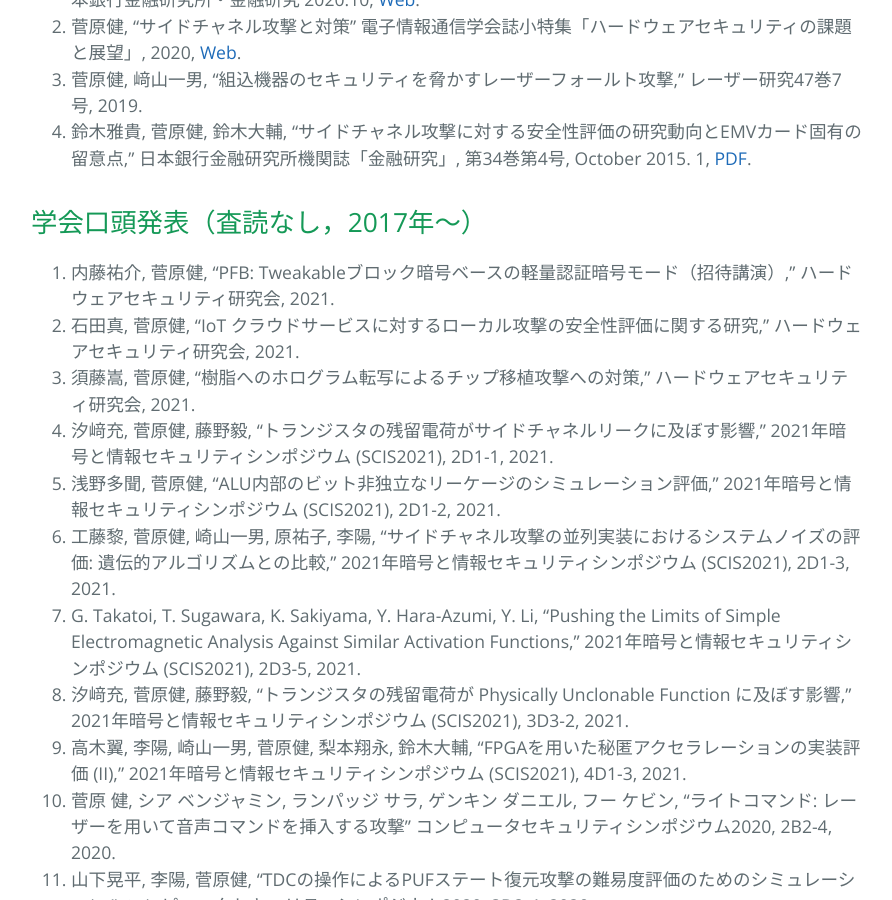
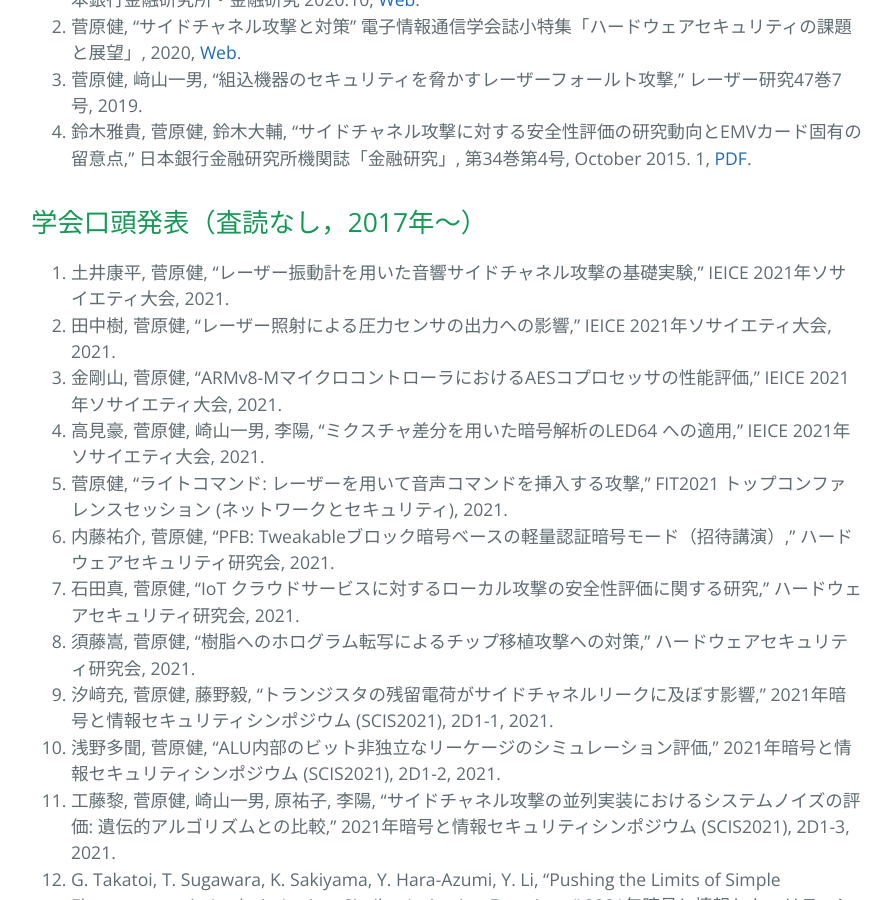
Before and after one commit to sugawara-bbbb/weblab, a Jekyll site: the page built from publication.md, in a window 1280 px wide and 900 px high, scrolled down 6611 px. Shown: the whole window, without its empty margins (193-1085 px from the left). Built offline with Jekyll 4.4.1, drawn with Linux system fonts in a browser that asks for light colours; our own code applies the rules of GitHub Pages for plain Markdown files; some of the changed text lies outside the part shown.

Commit message:
publication

```diff
--- a/publication.md
+++ b/publication.md
@@ -100,6 +100,11 @@ layout: default
 
 ## 学会口頭発表（査読なし，2017年〜）
 
+1. 土井康平, 菅原健, "レーザー振動計を用いた音響サイドチャネル攻撃の基礎実験," IEICE 2021年ソサイエティ大会, 2021.
+1. 田中樹, 菅原健, "レーザー照射による圧力センサの出力への影響," IEICE 2021年ソサイエティ大会, 2021.
+1. 金剛山, 菅原健, "ARMv8-MマイクロコントローラにおけるAESコプロセッサの性能評価," IEICE 2021年ソサイエティ大会, 2021.
+1. 高見豪, 菅原健, 崎山一男, 李陽, "ミクスチャ差分を用いた暗号解析のLED64 への適用," IEICE 2021年ソサイエティ大会, 2021.
+1. 菅原健, "ライトコマンド: レーザーを用いて音声コマンドを挿入する攻撃," FIT2021 トップコンファレンスセッション (ネットワークとセキュリティ), 2021.
 1. 内藤祐介, 菅原健, "PFB: Tweakableブロック暗号ベースの軽量認証暗号モード（招待講演）," ハードウェアセキュリティ研究会, 2021.
 1. 石田真, 菅原健, "IoT クラウドサービスに対するローカル攻撃の安全性評価に関する研究," ハードウェアセキュリティ研究会, 2021.
 1. 須藤嵩, 菅原健, "樹脂へのホログラム転写によるチップ移植攻撃への対策," ハードウェアセキュリティ研究会, 2021.
```
Also changed, not shown: other parts of publication.md (+0 -1 lines).
